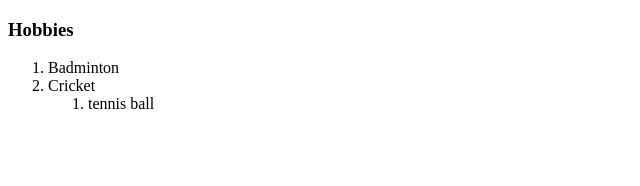
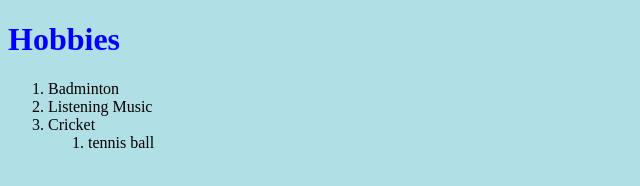
Before and after one commit to deepudev/cv, a plain HTML site: page hobbies.html in a window 1280 px wide. Shown: the whole page, without its empty margins (0-640 px from the left). Drawn offline with Linux system fonts and the light colour scheme.

Commit message:
Update hobbies.html

```diff
--- a/hobbies.html
+++ b/hobbies.html
@@ -3,11 +3,17 @@
   <head>
     <meta charset="utf-8">
     <title>My Hobbies</title>
+    <style>
+body {background-color: powderblue;}
+h1   {color: blue;}
+p    {color: red;}
+</style>
   </head>
   <body>
-    <h3>Hobbies</h3>
+    <h1>Hobbies</h1>
     <ol>
       <li>Badminton</li>
+      <li>Listening Music</li>
       <li>Cricket</li>
       <ol>
         <li>tennis ball</li>
```
